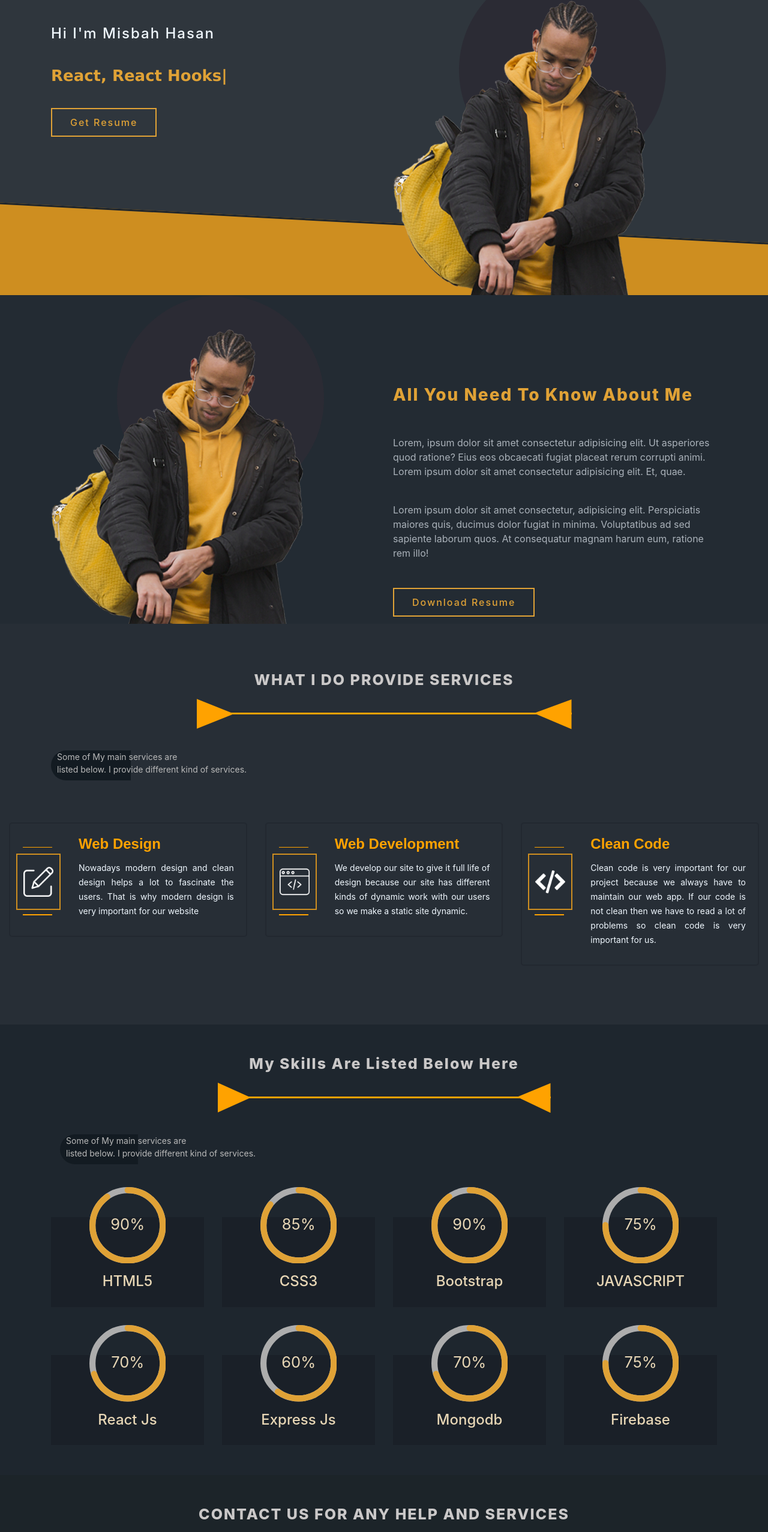
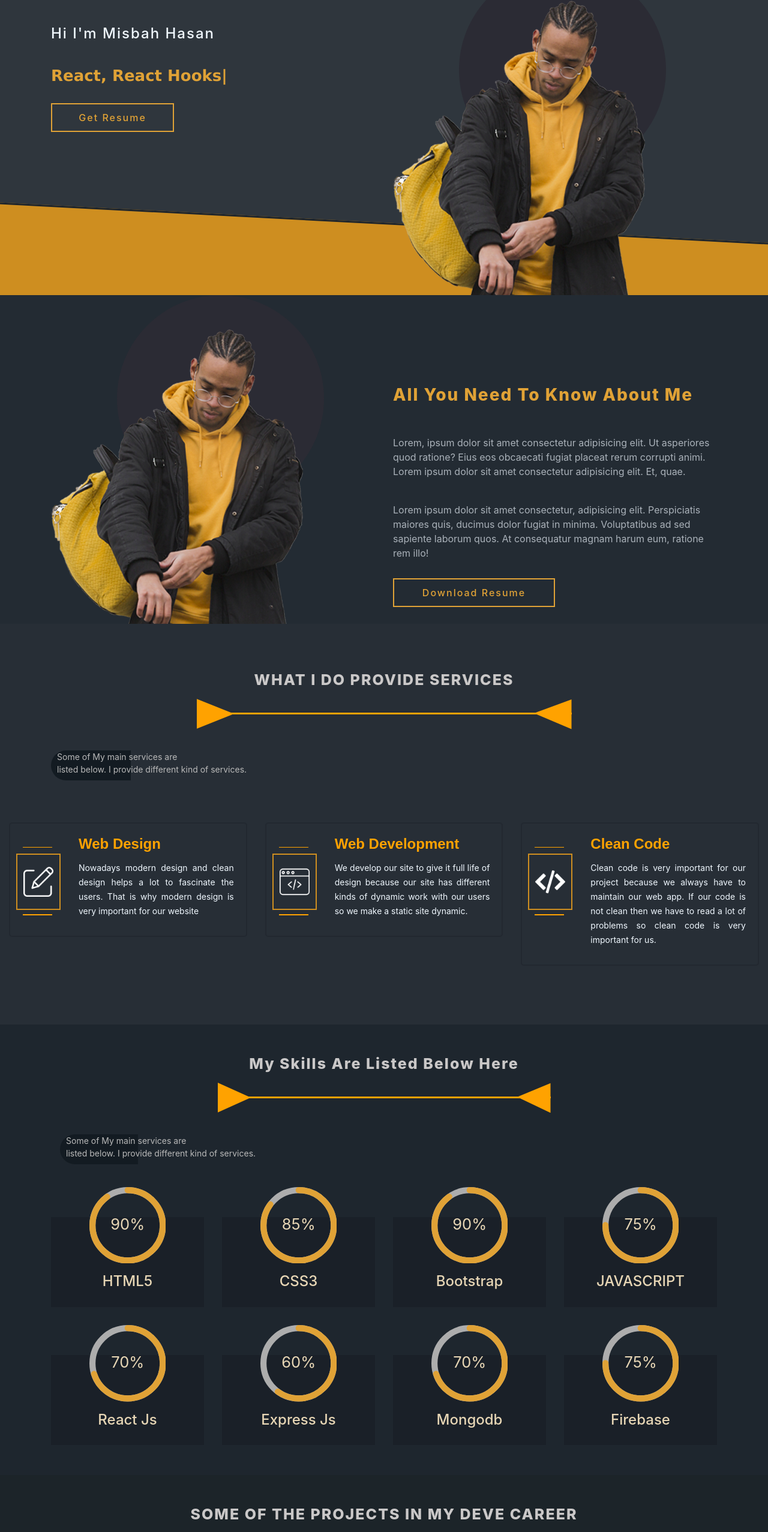
Before and after one commit to misbah41/React-Portfolio-App, a React (Create React App) app: page / in a window 1280 px wide. Shown: the part 178-2732 px from the top of the page at 60% size. Built offline with nearby package versions, Linux system fonts and the light colour scheme.

Commit message:
end resume error

```diff
--- a/src/Home/About/About.jsx
+++ b/src/Home/About/About.jsx
@@ -26,13 +26,14 @@ const About = () => {
               <h3 className="about-title">All You Need To Know About Me</h3>
               <p className="about-post">{aboutPost}</p>
               <p className="about-post subPost">{aboutSubPost}</p>
-              <button
-                href="https://drive.google.com/file/d/1_iR5Y4KSXmy9M8keDRC_dn3GMM_x4sMy/view"
+              <a
+                style={{ display: "block", width: "50%", textAlign: "center" }}
+                href="https://drive.google.com/uc?export=download&id=1_iR5Y4KSXmy9M8keDRC_dn3GMM_x4sMy"
                 download
                 className="resumeBtn"
               >
                 Download Resume
-              </button>
+              </a>
             </div>
           </div>
         </div>
--- a/src/Home/Banner/Banner.jsx
+++ b/src/Home/Banner/Banner.jsx
@@ -24,13 +24,14 @@ const Banner = () => {
                 loop={Infinity}
                 wrapper="h3"
               />
-              <button
-                href="https://drive.google.com/file/d/1_iR5Y4KSXmy9M8keDRC_dn3GMM_x4sMy/view"
+              <a
+              style={{display:'block', width:'38%', textAlign:'center'}}
+                href="https://drive.google.com/uc?export=download&id=1_iR5Y4KSXmy9M8keDRC_dn3GMM_x4sMy"
                 download
                 className="resumeBtn"
               >
                 Get Resume
-              </button>
+              </a>
             </div>
           </div>
           <div className="col-sm-6">
--- a/src/Home/Portfolios/Portfolios.jsx
+++ b/src/Home/Portfolios/Portfolios.jsx
@@ -49,8 +49,8 @@ const Portfolios = () => {
   return (
     <section id="portfolio" className="portfolioSec">
       <div className="TitleDiv">
-        <h3 className="service-tiltle text-center">
-          CONTACT US FOR ANY HELP AND SERVICES
+        <h3 className="service-tiltle text-center" style={{textTransform:'uppercase'}}>
+        Some of the projects in my deve career
         </h3>
         <div className="styles-div">
           <span className="shadow"></span>
```
